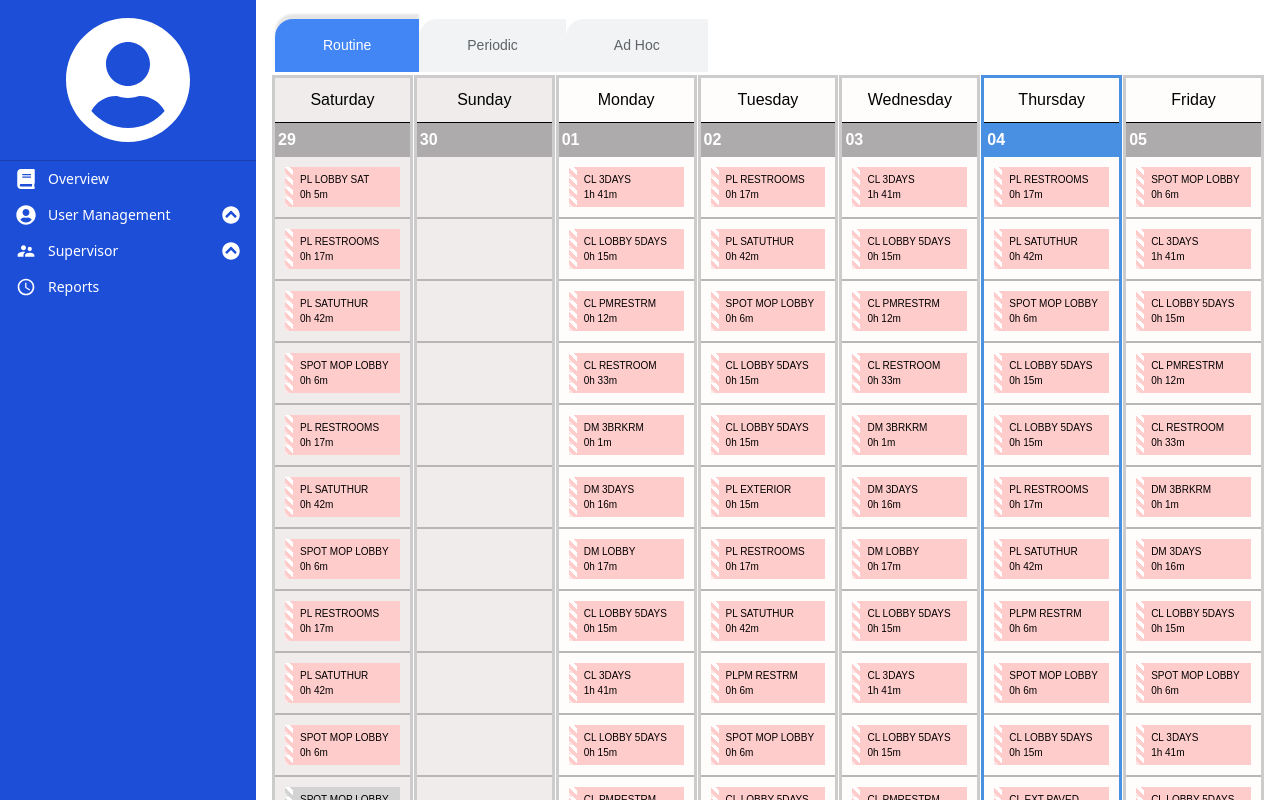
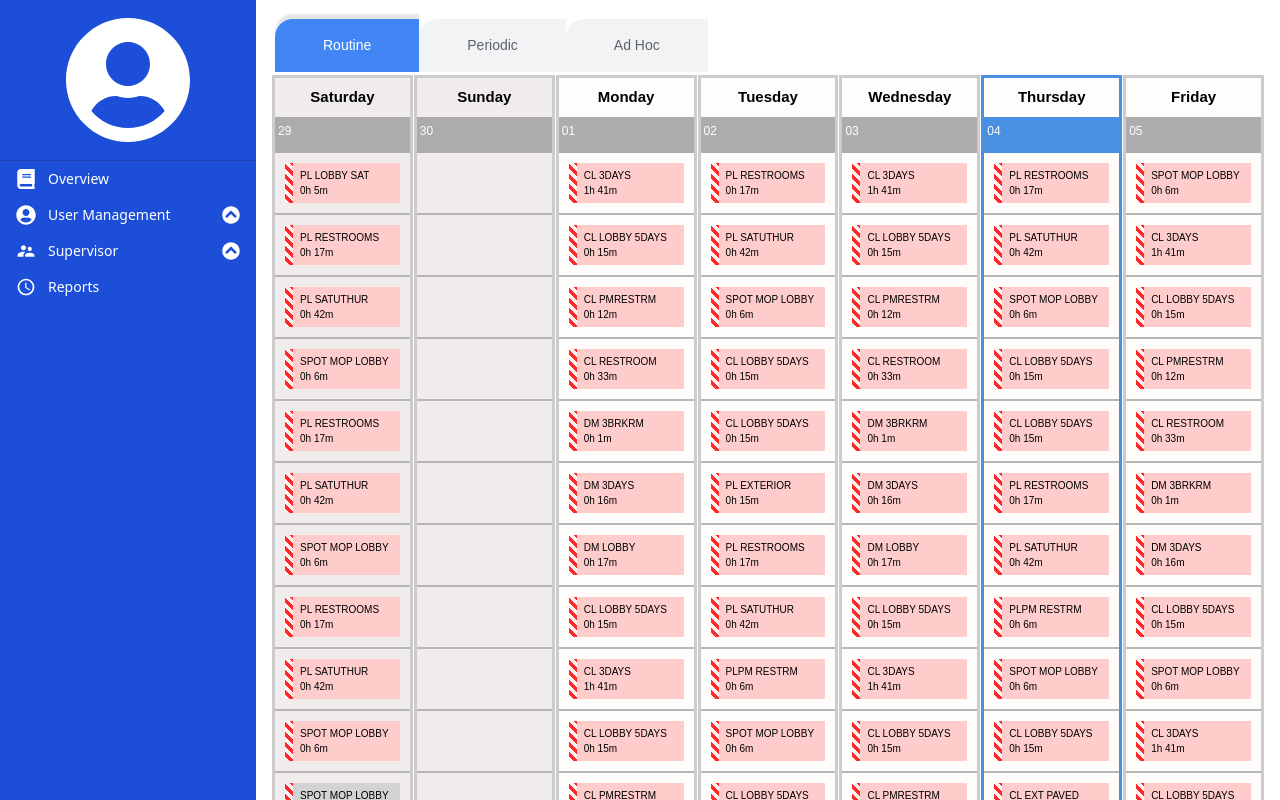
Before and after one commit to kainatkiranrashid2/lcisystems-task, a React (Vite) app: page /facility-schedule in a window 1280 px wide. Shown: the top 800 px of the page. Built offline with nearby package versions, Linux system fonts and the light colour scheme.

Commit message:
change manual css to tailwind classes

```diff
--- a/src/components/DayColumn.jsx
+++ b/src/components/DayColumn.jsx
@@ -7,14 +7,16 @@ const DayColumn = ({ day, date, tasks, isCurrentDay, isWeekend, maxTasks }) => {
       className={`day-column ${isWeekend ? "weekend" : ""} ${
         isCurrentDay ? "current-day" : "not-current-day"
       }`}>
-      <div className="day-header">
-        <h3>{day}</h3>
+      <div className="text-center py-2 text-[9px] sm:text-[11px] md:text-[13px] lg:text-[15px] font-bold">
+        {day}
       </div>
       <div
         className={`task-date ${
           isCurrentDay ? "current-day-p" : "not-current-day-p"
         }`}>
-        <p className="task-date-p">{date}</p>
+        <p className="m-0 text-[8px] sm:text-[9px] md:text-[10px] lg:text-[12px]  pb-2">
+          {date}
+        </p>
       </div>
       <div className="tasks-container">
         {Array.from({ length: maxTasks }).map((_, index) => (
--- a/src/index.css
+++ b/src/index.css
@@ -13,12 +13,6 @@
   display: flex;
   flex-direction: column;
   height: 100%;
-}
-
-.day-header {
-  text-align: center;
-  padding: 10px 0;
-  border-bottom: 1px solid black;
 }
 
 .day-header h3 {
@@ -48,7 +42,7 @@
 }
 
 .task-date-p {
-  font-weight: bold;
+  font-size: 12px;
   margin: 0px !important;
 }
 
@@ -92,13 +86,13 @@
   width: 8px;
   background-image: linear-gradient(
     45deg,
-    rgba(255, 255, 255, 0.5) 25%,
-    transparent 25%,
-    transparent 50%,
-    rgba(255, 255, 255, 9.25) 50%,
-    rgba(255, 255, 255, 1.5) 75%,
-    transparent 75%,
-    transparent
+    rgba(255, 255, 255, 0.8) 25%,
+    rgba(255, 0, 0, 0.8) 25%,
+    rgba(255, 0, 0, 0.8) 50%,
+    rgba(255, 255, 255, 0.8) 50%,
+    rgba(255, 255, 255, 0.8) 75%,
+    rgba(255, 0, 0, 0.8) 75%,
+    rgba(255, 0, 0, 0.8)
   );
   background-size: 10px 10px;
 }
```
